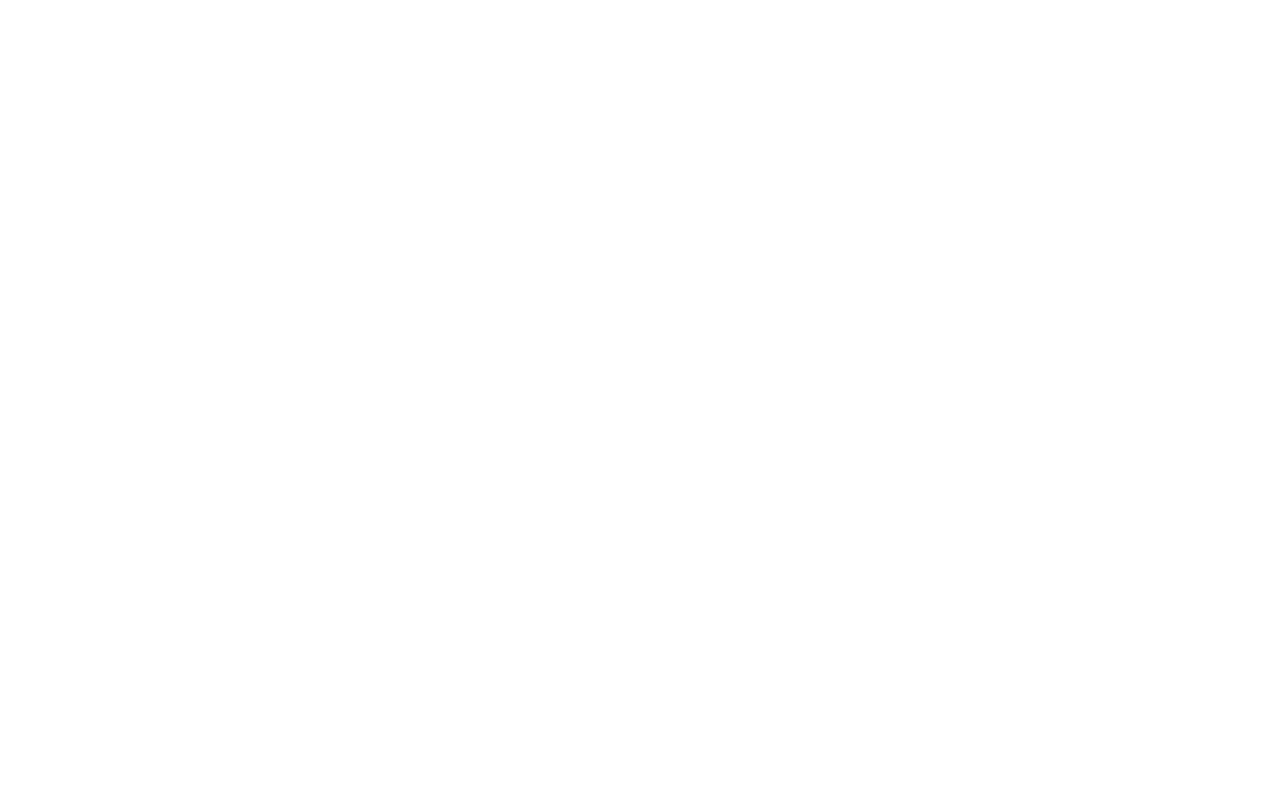
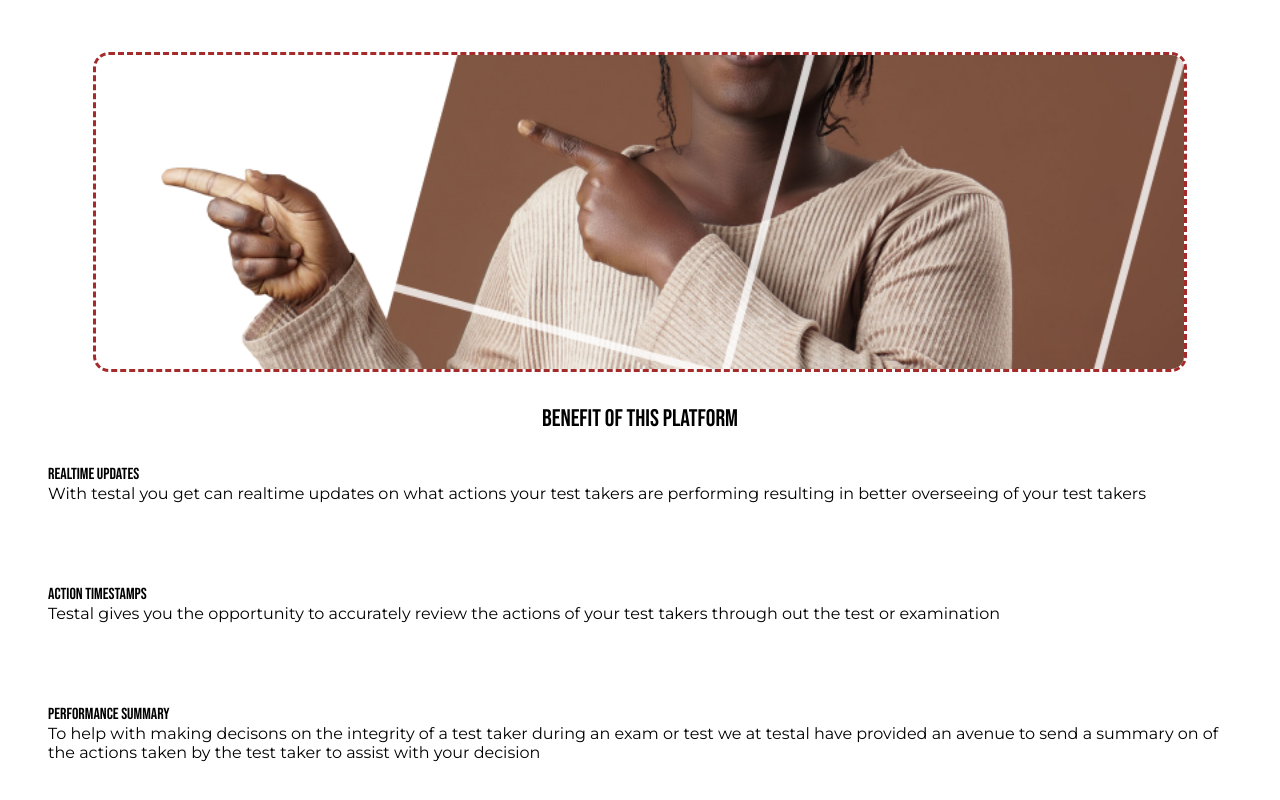
Before and after one commit to dhani-el/test-portal, a React (Vite) app: page / in a window 1280 px wide. Shown: the part 994-1794 px from the top of the page. Before the commit the page ends 1014 px from the top, so only its background shows below. Built offline with nearby package versions, Linux system fonts and the light colour scheme.

Commit message:
implement benefit component

```diff
--- a/src/01 Home/Jsx/components.jsx
+++ b/src/01 Home/Jsx/components.jsx
@@ -129,3 +129,30 @@
 
             </motion.div>
 }
+
+
+export function Benefit(){
+    return <motion.div id="benefitContainer">
+                <motion.div id="imageContainer">
+                    <motion.img src={Hero}  />
+                </motion.div>
+                <ListOBenefit/>
+    </motion.div>
+}
+
+function ListOBenefit(){
+    const bodycontents = ["With testal you get can realtime updates on what actions your test takers are performing resulting in better overseeing of your test takers","Testal gives you the opportunity to accurately review the actions of your test takers through out the test or examination","To help with making decisons on the integrity of a test taker during an exam or test we at testal have provided an avenue to send a summary on of the actions taken by the test taker to assist with your decision"]
+    return <motion.div id="listOBenefitContainer">
+                <motion.p id="headingP">Benefit of this platform</motion.p>
+                <ABenefit heading="RealTime Updates" bodyText={bodycontents[0]}  />
+                <ABenefit heading="Action Timestamps"  bodyText={bodycontents[1]} />
+                <ABenefit heading="Performance Summary"  bodyText={bodycontents[2]}/>
+    </motion.div>
+}
+
+function ABenefit({heading,bodyText}){
+    return <motion.div id="aBenefit">
+                <motion.p id="heading">{heading}</motion.p>
+                <motion.p id="bodyText">{bodyText}</motion.p>
+    </motion.div>
+}
--- a/src/01 Home/Jsx/index.jsx
+++ b/src/01 Home/Jsx/index.jsx
@@ -1,5 +1,5 @@
 import { motion } from "framer-motion";
-import { Navigation, Intro, Success } from "./components";
+import { Navigation, Intro, Success, Benefit } from "./components";
 
 
 
@@ -8,5 +8,6 @@
                     <Navigation/>
                     <Intro/>
                     <Success/>
+                    <Benefit/>
     </motion.div>
 }
--- a/src/01 Home/Styles/components/index.css
+++ b/src/01 Home/Styles/components/index.css
@@ -127,6 +127,50 @@
   width: 32vw;
 }
 
+#benefitContainer {
+  width: 100%;
+  padding: 2rem;
+  display: flex;
+  align-items: center;
+  justify-content: center;
+  flex-direction: column;
+}
+#benefitContainer #imageContainer {
+  width: 90%;
+  height: 40vh;
+  display: flex;
+  align-items: center;
+  justify-content: center;
+  overflow: hidden;
+  border-radius: 1rem;
+  border: 0.2rem dashed brown;
+}
+#benefitContainer #imageContainer img {
+  width: 100%;
+  height: 100%;
+  -o-object-fit: cover;
+     object-fit: cover;
+}
+#benefitContainer #listOBenefitContainer {
+  padding: 2rem 1rem;
+  width: 100%;
+  display: flex;
+  flex-direction: column;
+}
+#benefitContainer #listOBenefitContainer #headingP {
+  font-family: bebas;
+  font-size: 1.5rem;
+  padding-bottom: 2rem;
+  align-self: center;
+}
+#benefitContainer #listOBenefitContainer #aBenefit {
+  height: 15vh;
+  padding-bottom: 1rem;
+}
+#benefitContainer #listOBenefitContainer #aBenefit #heading {
+  font-family: bebas;
+}
+
 @media (orientation: landscape) {
   #NavigationContainer {
     padding: 2rem 5rem;
--- a/src/01 Home/Styles/components/index.scss
+++ b/src/01 Home/Styles/components/index.scss
@@ -126,6 +126,49 @@
     }
 }
 
+#benefitContainer{
+    width: 100%;
+    padding: 2rem;
+    display: flex;
+    align-items: center;
+    justify-content: center;
+    flex-direction: column;
+    #imageContainer{
+        width: 90%;
+        height: 40vh;
+        display: flex;
+        align-items: center;
+        justify-content: center;
+        overflow: hidden;
+        border-radius: 1rem;
+        border: 0.2rem dashed brown;
+        img{
+            width: 100%;
+            height: 100%;
+            object-fit: cover;
+        }
+    }
+    #listOBenefitContainer{
+        padding: 2rem 1rem;
+        width: 100%;
+        display: flex;
+        flex-direction: column;
+        #headingP{
+            font-family: bebas;
+            font-size: 1.5rem;
+            padding-bottom: 2rem;
+            align-self: center;
+        }
+        #aBenefit{
+            height: 15vh;
+            padding-bottom: 1rem;
+            #heading{
+                font-family: bebas;
+            }
+        }
+    }
+}
+
 @media (orientation: "landscape"){
 
     #NavigationContainer{
```
Also changed, not shown: 1 other file (tests, documents, lock files or other folders).
